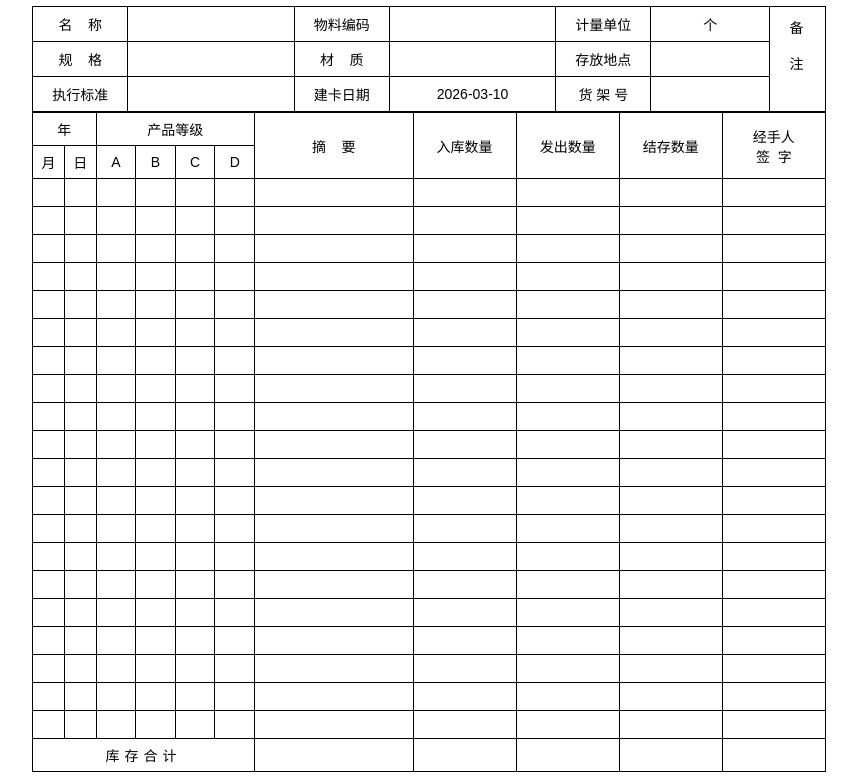
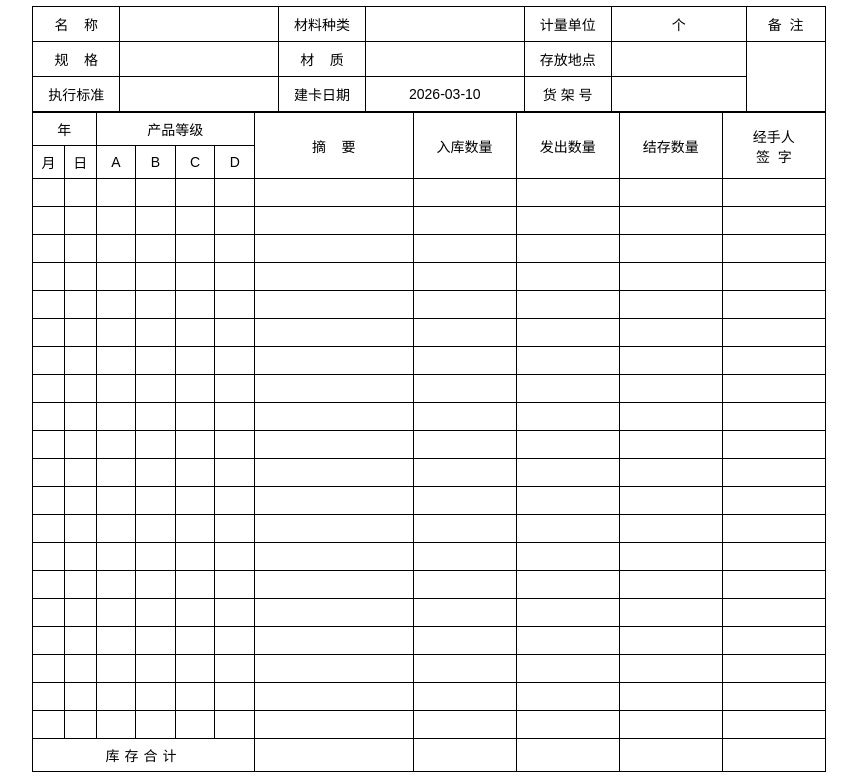
Before and after one commit to Boninmaple/Card, a plain HTML site: page index.html in a window 1280 px wide. Shown: the part 124-908 px from the top of the page, without its empty margins (211-1068 px from the left). Drawn offline with Linux system fonts and the light colour scheme.

Commit message:
Update index.html

```diff
--- a/index.html
+++ b/index.html
@@ -2,7 +2,7 @@
 <html lang="zh-CN">
 <head>
     <meta charset="UTF-8">
-    <title>产品库存卡</title>
+    <title>材料库存卡</title>
     <!-- 引入条形码专用库 -->
     <script src="https://cdnjs.cloudflare.com/ajax/libs/jsbarcode/3.11.5/JsBarcode.all.min.js"></script>
     <style>
@@ -24,7 +24,7 @@
             position: relative;
         }
 
-        /* 3. 头部区域 (严格参照图片排版) */
+        /* 3. 头部区域 */
         .header {
             text-align: center;
             margin-bottom: 10px;
@@ -33,12 +33,12 @@
             min-height: 100px;
         }
 
-        /* Logo：绝对定位在左上角，与图片一致 */
+        /* Logo：绝对定位在左上角 */
         .logo-img {
             position: absolute;
             top: 5px;
             left: 0;
-            height: 45px; /* 可根据您的logo实际比例微调此处高度 */
+            height: 45px;
             width: auto;
         }
 
@@ -62,10 +62,9 @@
             font-weight: bold;
             letter-spacing: 5px;
             margin: 0;
-            /* 移除了原本的下划线，以符合实体照片风格 */
         }
 
-        /* 4. 表格样式 (黑白极简风格，取消灰色背景) */
+        /* 4. 表格样式 */
         table {
             width: 100%;
             border-collapse: collapse;
@@ -85,13 +84,6 @@
         .info-table td { height: 35px; }
         .record-table { border-top: none; }
         .record-table td { height: 28px; }
-
-        /* 备注列专属样式 */
-        .remark-cell {
-            vertical-align: top !important;
-            padding-top: 10px !important;
-            letter-spacing: 2px;
-        }
 
         /* 底部签字栏 */
         .footer-signatures {
@@ -115,37 +107,33 @@
 <div class="sheet-container">
     <!-- 头部区域 -->
     <div class="header">
-        <!-- 请确保 logo.jpg 与本网页文件在同一个文件夹内 -->
         <img src="logo.jpg" alt="Logo" class="logo-img">
         <h1 class="company-title">温州博江管件有限公司</h1>
-        <div class="card-name">产 品 库 存 卡</div>
+        <!-- 标题也同步改为了材料库存卡，如果您需要产品库存卡可直接修改此处 -->
+        <div class="card-name">材 料 库 存 卡</div>
         <!-- 右上角条形码 -->
         <svg id="barcode" class="barcode-svg"></svg>
     </div>
 
-    <!-- 第一部分：产品基础信息 (仿照图片 7 列布局) -->
+    <!-- 第一部分：产品基础信息 -->
     <table class="info-table">
         <colgroup>
-            <col style="width: 12%">
-            <col style="width: 21%">
-            <col style="width: 12%">
-            <col style="width: 21%">
-            <col style="width: 12%">
-            <col style="width: 15%">
-            <col style="width: 7%"> <!-- 备注列 -->
+            <col style="width: 11%">
+            <col style="width: 20%">
+            <col style="width: 11%">
+            <col style="width: 20%">
+            <col style="width: 11%">
+            <col style="width: 17%">
+            <col style="width: 10%"> <!-- 备注列 -->
         </colgroup>
         <tr>
             <td>名&nbsp;&nbsp;&nbsp;&nbsp;称</td>
             <td id="prod_name"></td>
-            <td>物料编码</td>
+            <td>材料种类</td>
             <td id="item_code"></td>
             <td>计量单位</td>
             <td id="unit">个</td>
-            <td rowspan="3" class="remark-cell">
-                备<br><br>注
-                <!-- 预留动态注入备注的空间 -->
-                <div id="remark" style="font-size:12px; margin-top:5px; text-align:left; letter-spacing:0;"></div>
-            </td>
+            <td>备&nbsp;&nbsp;注</td> <!-- 备注表头 -->
         </tr>
         <tr>
             <td>规&nbsp;&nbsp;&nbsp;&nbsp;格</td>
@@ -154,6 +142,10 @@
             <td id="material"></td>
             <td>存放地点</td>
             <td id="location"></td>
+            <!-- 合并下方两行的大格子，供手写填空 -->
+            <td rowspan="2" style="vertical-align: top; padding: 5px;">
+                <div id="remark" style="font-size:12px; text-align:left;"></div>
+            </td>
         </tr>
         <tr>
             <td>执行标准</td>
@@ -162,10 +154,11 @@
             <td id="maker_date"></td>
             <td>货 架 号</td>
             <td></td>
+            <!-- 第三行的第7列被上方的 rowspan="2" 覆盖，不写 <td> -->
         </tr>
     </table>
 
-    <!-- 第二部分：库存流水记录 (严格还原图片的复杂表头：含年月、产品等级ABCD) -->
+    <!-- 第二部分：库存流水记录 -->
     <table class="record-table">
         <colgroup>
             <col style="width: 4%">  <!-- 月 -->
@@ -222,7 +215,6 @@
             <tr><td></td><td></td><td></td><td></td><td></td><td></td><td></td><td></td><td></td><td></td><td></td></tr>
             <tr><td></td><td></td><td></td><td></td><td></td><td></td><td></td><td></td><td></td><td></td><td></td></tr>
         </tbody>
-        <!-- 还原图片底部的“库存合计”行 -->
         <tfoot>
             <tr>
                 <td colspan="6" style="text-align: center; letter-spacing: 5px;">库存合计</td>
@@ -235,7 +227,7 @@
         </tfoot>
     </table>
 
-    <!-- 第三部分：底部签字栏 (还原图片排版) -->
+    <!-- 第三部分：底部签字栏 -->
     <div class="footer-signatures">
         <div>主管：</div>
         <div>保管员：</div>
```
